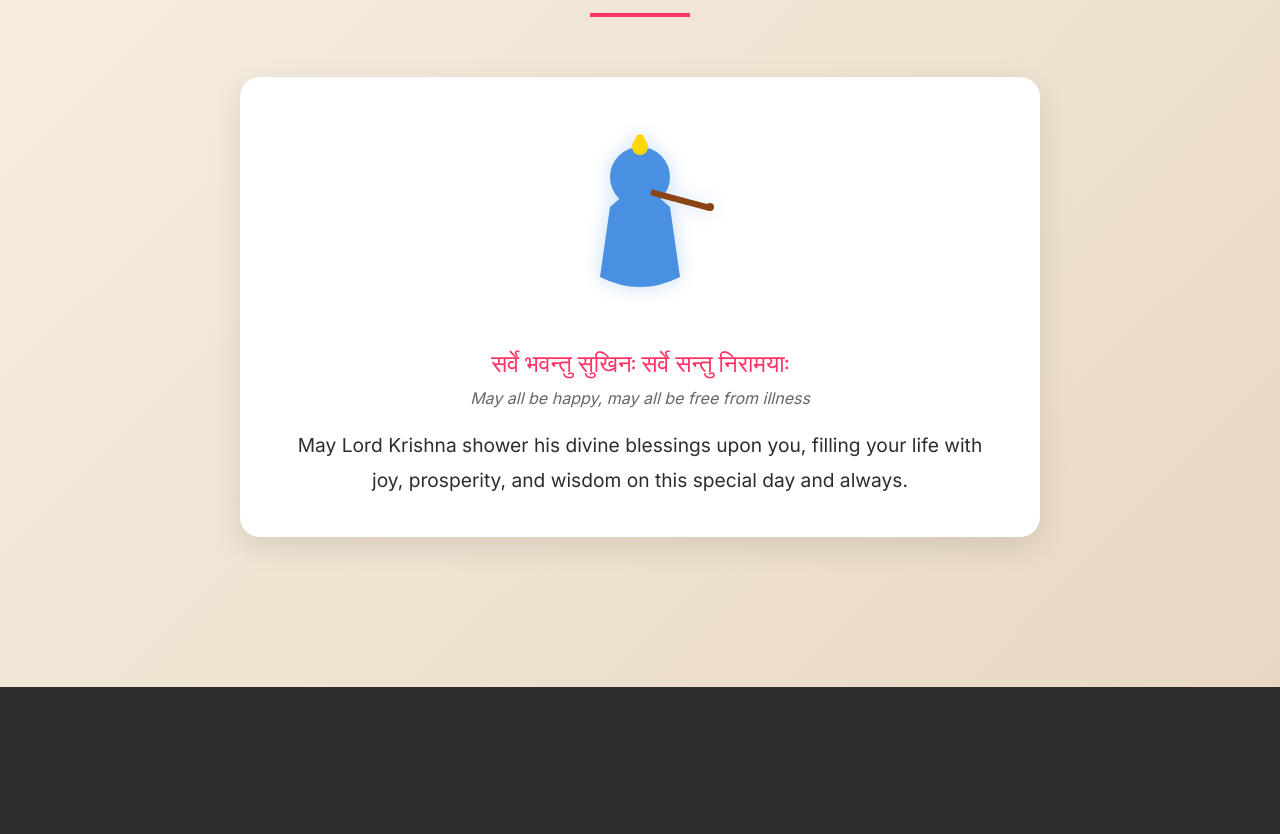
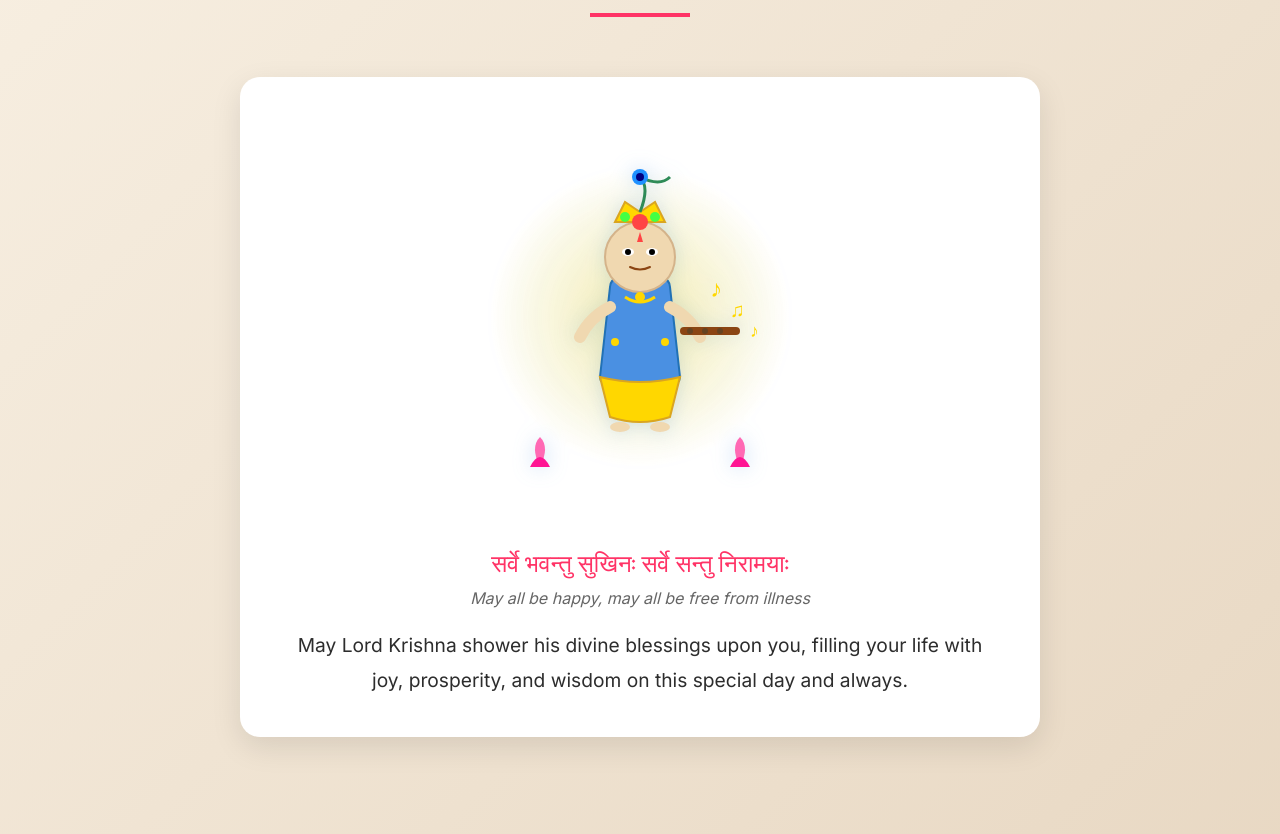
Before and after one commit to rajneeshCodeSnippet/nishtha, a plain HTML site: page index.html in a window 1280 px wide. Shown: the part 4020-4854 px from the top of the page. Drawn offline with nearby package versions, Linux system fonts and the light colour scheme.

Commit message:
Update index.html

```diff
--- a/index.html
+++ b/index.html
@@ -973,15 +973,88 @@
         <div class="blessings-container">
             <div class="krishna-card">
                 <div class="krishna-image">
-                    <svg viewBox="0 0 100 100" width="200" height="200">
-                        <!-- Krishna Silhouette -->
-                        <circle cx="50" cy="30" r="15" fill="#4A90E2"/>
-                        <path d="M35 45 Q50 30 65 45 L70 80 Q50 90 30 80 Z" fill="#4A90E2"/>
-                        <path d="M48 15 Q50 5 52 15" stroke="#FFD700" stroke-width="3" fill="none"/>
-                        <circle cx="50" cy="15" r="4" fill="#FFD700"/>
-                        <!-- Flute -->
-                        <rect x="55" y="40" width="30" height="3" fill="#8B4513" transform="rotate(15 70 41.5)"/>
-                        <circle cx="85" cy="45" r="2" fill="#8B4513"/>
+                    <svg viewBox="0 0 300 400" width="300" height="400">
+                        <!-- Background glow -->
+                        <circle cx="150" cy="200" r="150" fill="url(#glow)" />
+
+                        <!-- Krishna figure -->
+                        <g transform="translate(150, 200)">
+                            <!-- Body -->
+                            <path d="M-30 -30 C-30 -50, 30 -50, 30 -30 L40 60 C40 80, -40 80, -40 60 Z" fill="#4A90E2" stroke="#2171b5" stroke-width="2"/>
+
+                            <!-- Face -->
+                            <circle cx="0" cy="-60" r="35" fill="#f0d8b0" stroke="#d4b38a" stroke-width="2"/>
+
+                            <!-- Crown -->
+                            <path d="M-25 -95 L-15 -115 L0 -105 L15 -115 L25 -95 Z" fill="#FFD700" stroke="#DAA520" stroke-width="2"/>
+                            <circle cx="0" cy="-95" r="8" fill="#FF4444"/>
+                            <circle cx="-15" cy="-100" r="5" fill="#44FF44"/>
+                            <circle cx="15" cy="-100" r="5" fill="#44FF44"/>
+
+                            <!-- Peacock feather -->
+                            <path d="M0 -105 Q10 -130, 0 -140 Q20 -130, 30 -140" fill="none" stroke="#2E8B57" stroke-width="3"/>
+                            <circle cx="0" cy="-140" r="8" fill="#1E90FF"/>
+                            <circle cx="0" cy="-140" r="4" fill="#000080"/>
+
+                            <!-- Eyes -->
+                            <ellipse cx="-12" cy="-65" rx="6" ry="4" fill="white"/>
+                            <ellipse cx="12" cy="-65" rx="6" ry="4" fill="white"/>
+                            <circle cx="-12" cy="-65" r="3" fill="#000"/>
+                            <circle cx="12" cy="-65" r="3" fill="#000"/>
+
+                            <!-- Smile -->
+                            <path d="M-10 -50 Q0 -45, 10 -50" fill="none" stroke="#8B4513" stroke-width="2" stroke-linecap="round"/>
+
+                            <!-- Tilak -->
+                            <path d="M-3 -75 L0 -85 L3 -75 Z" fill="#FF4444"/>
+
+                            <!-- Arms -->
+                            <path d="M-30 -10 Q-50 0, -60 20" fill="none" stroke="#f0d8b0" stroke-width="12" stroke-linecap="round"/>
+                            <path d="M30 -10 Q50 0, 60 20" fill="none" stroke="#f0d8b0" stroke-width="12" stroke-linecap="round"/>
+
+                            <!-- Flute -->
+                            <rect x="40" y="10" width="60" height="8" fill="#8B4513" rx="4"/>
+                            <circle cx="50" cy="14" r="3" fill="#654321"/>
+                            <circle cx="65" cy="14" r="3" fill="#654321"/>
+                            <circle cx="80" cy="14" r="3" fill="#654321"/>
+
+                            <!-- Dhoti -->
+                            <path d="M-40 60 Q0 70, 40 60 L30 100 Q0 110, -30 100 Z" fill="#FFD700" stroke="#DAA520" stroke-width="2"/>
+
+                            <!-- Feet -->
+                            <ellipse cx="-20" cy="110" rx="10" ry="5" fill="#f0d8b0"/>
+                            <ellipse cx="20" cy="110" rx="10" ry="5" fill="#f0d8b0"/>
+
+                            <!-- Jewelry -->
+                            <circle cx="0" cy="-20" r="5" fill="#FFD700"/>
+                            <path d="M-15 -20 Q0 -10, 15 -20" fill="none" stroke="#FFD700" stroke-width="3"/>
+                            <circle cx="-25" cy="25" r="4" fill="#FFD700"/>
+                            <circle cx="25" cy="25" r="4" fill="#FFD700"/>
+                        </g>
+
+                        <!-- Musical notes -->
+                        <text x="220" y="180" font-size="24" fill="#FFD700">♪</text>
+                        <text x="240" y="200" font-size="20" fill="#FFD700">♫</text>
+                        <text x="260" y="220" font-size="18" fill="#FFD700">♪</text>
+
+                        <!-- Lotus flowers -->
+                        <g transform="translate(50, 350)">
+                            <path d="M0 0 Q-10 -20, 0 -30 Q10 -20, 0 0" fill="#FF69B4"/>
+                            <path d="M-10 0 Q0 -20, 10 0" fill="#FF1493"/>
+                        </g>
+                        <g transform="translate(250, 350)">
+                            <path d="M0 0 Q-10 -20, 0 -30 Q10 -20, 0 0" fill="#FF69B4"/>
+                            <path d="M-10 0 Q0 -20, 10 0" fill="#FF1493"/>
+                        </g>
+
+                        <!-- Definitions -->
+                        <defs>
+                            <radialGradient id="glow" cx="50%" cy="50%" r="50%">
+                                <stop offset="0%" style="stop-color:#FFD700;stop-opacity:0.3" />
+                                <stop offset="70%" style="stop-color:#FFD700;stop-opacity:0.1" />
+                                <stop offset="100%" style="stop-color:#FFD700;stop-opacity:0" />
+                            </radialGradient>
+                        </defs>
                     </svg>
                 </div>
                 <div class="blessing-text">
```
